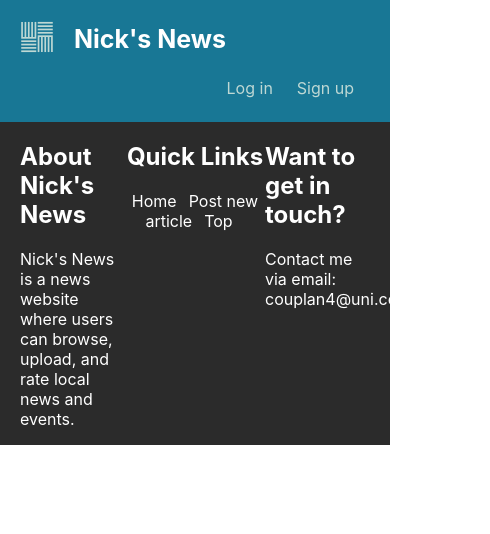
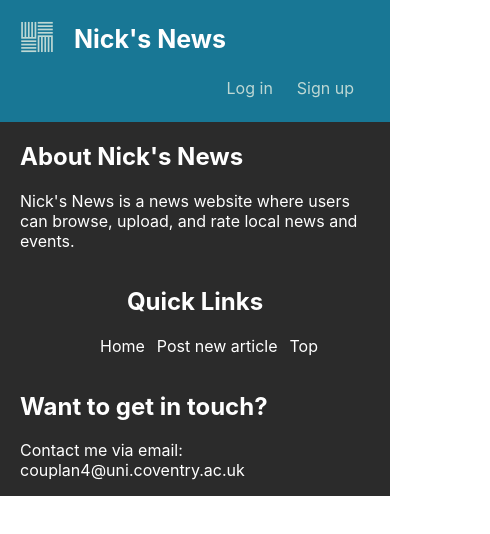
Before and after one commit to Nick-Coupland/news-website-temp, a React (Create React App) app in the folder local-news-website/: page / in a window 390 px wide. Shown: the top 534 px of the page, 490 px wide, since content can reach past the window. Built offline with nearby package versions, Linux system fonts and the light colour scheme; no server answers.

Commit message:
Add responsive design to footer

```diff
--- a/local-news-website/src/components/card/Card.js
+++ b/local-news-website/src/components/card/Card.js
@@ -27,7 +27,7 @@ class Card extends Component {
 
         let pin;
         if(this.props.pinStatus === 1) {
-            pin = <h3 id="pin">&#128204;</h3>
+            pin = <h3 id="pin"><span role="img" aria-label="pinIcon">&#128204;</span></h3>
         }
 
         return (
--- a/local-news-website/src/components/footer/Footer.css
+++ b/local-news-website/src/components/footer/Footer.css
@@ -4,16 +4,6 @@
     background-color: #2b2b2b;
     color: white;
     padding: 0 20px;
-}
-
-.footer .left {
-    float: left;
-    width: 30%;
-}
-
-.footer .right {
-    float: right;
-    width: 30%;
 }
 
 .footer .center {
--- a/local-news-website/src/components/footer/Footer.js
+++ b/local-news-website/src/components/footer/Footer.js
@@ -8,18 +8,13 @@ class Footer extends Component {
 
     render() {
         return (
-            <div className="footer">
-                <div className="left">
+            <div className="footer row">
+                <div className="left col-m-4">
                     <h2>About Nick's News</h2>
                     <p>Nick's News is a news website where users can browse, upload, and rate local news and events.</p>
                 </div>
 
-                <div className="right">
-                    <h2>Want to get in touch?</h2>
-                    <p>Contact me via email: couplan4@uni.coventry.ac.uk</p>
-                </div>
-
-                <div className="center">
+                <div className="center col-m-4">
                     <h2>Quick Links</h2>
                     <ul>
                         <li onClick={this.props.showHome}>Home</li>
@@ -27,6 +22,11 @@ class Footer extends Component {
                         <li onClick={this.handleTopClick}>Top</li>
                     </ul>
                 </div>
+
+                <div className="right col-m-4">
+                    <h2>Want to get in touch?</h2>
+                    <p>Contact me via email: couplan4@uni.coventry.ac.uk</p>
+                </div>
             </div>
         );
     }
```
